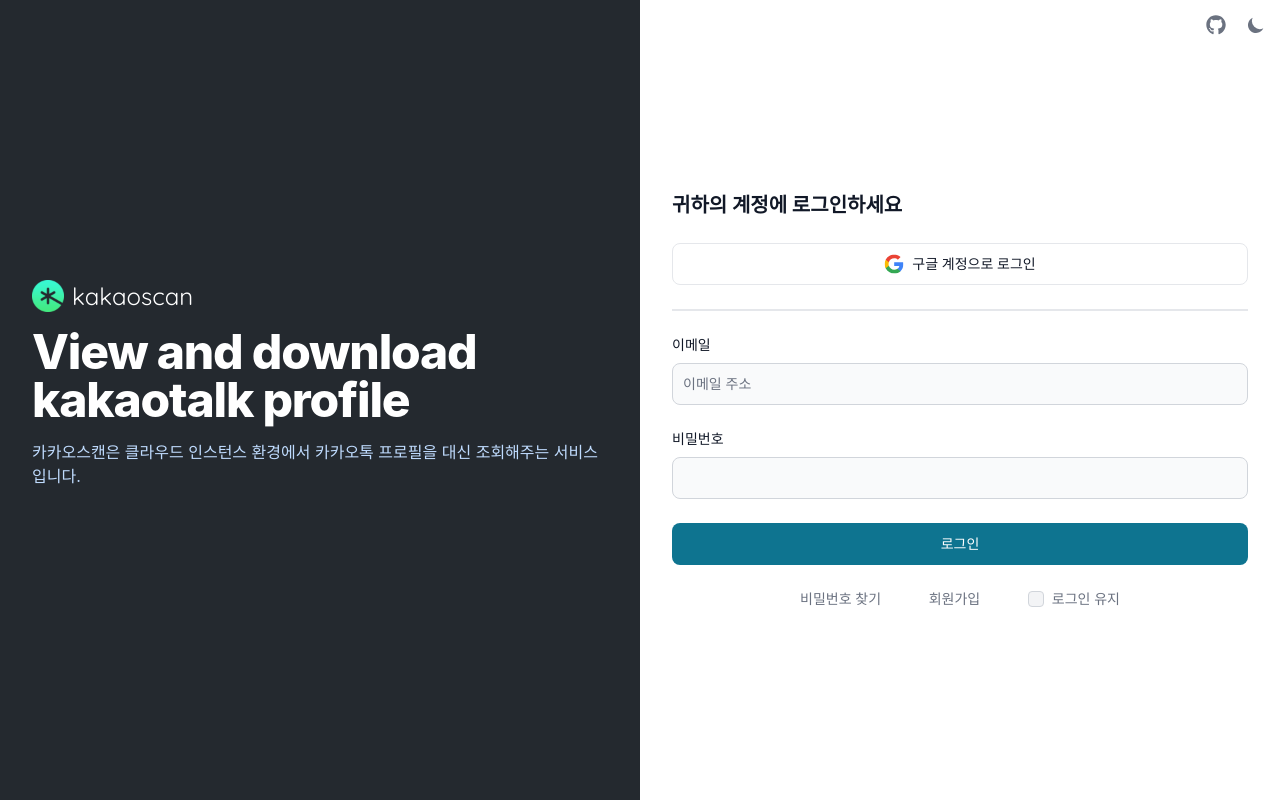
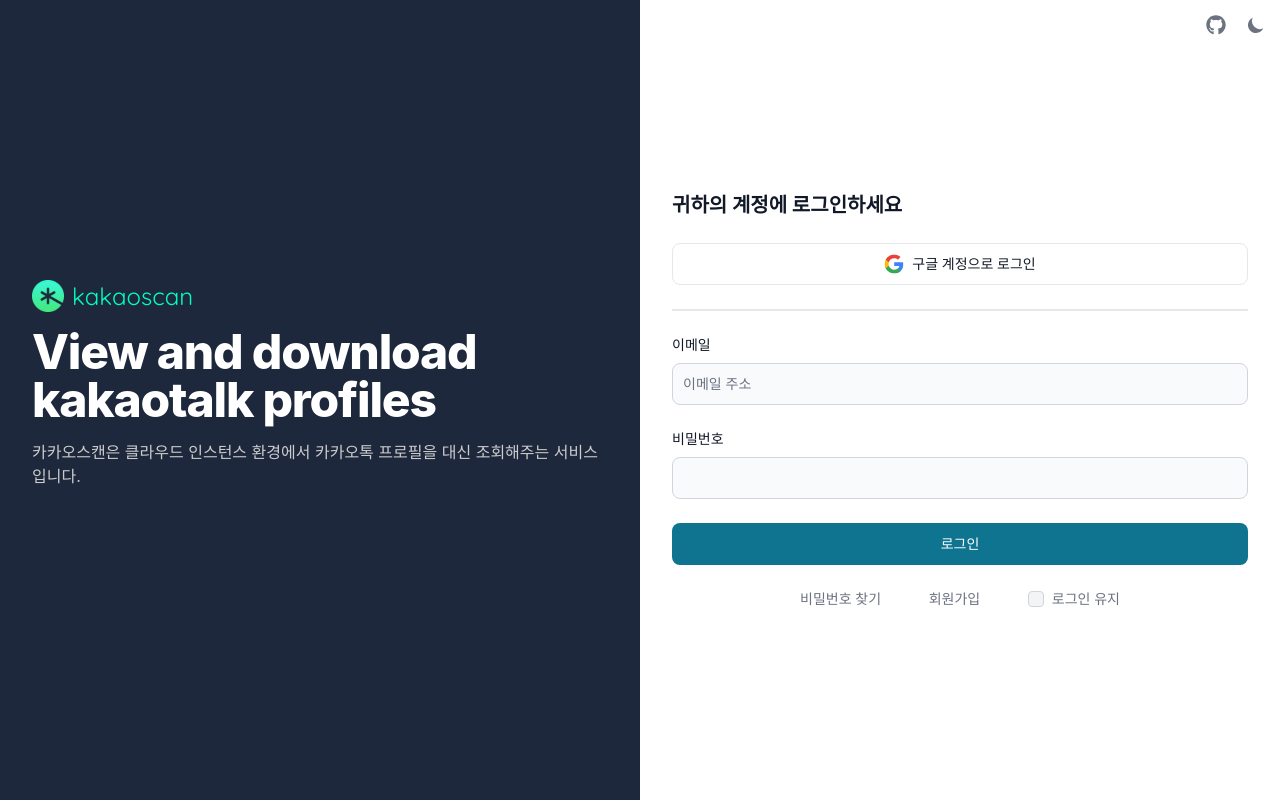
Before and after one commit to ekfkawl/kakaoscan, a React (Create React App) app in the folder client/: page / in a window 1280 px wide. Built offline with nearby package versions, Linux system fonts and the light colour scheme.

Commit message:
style: edit tag style

```diff
--- a/client/src/components/auth/LoginForm.tsx
+++ b/client/src/components/auth/LoginForm.tsx
@@ -75,12 +75,12 @@
             </Button>
             <div className="max-w-xs mx-auto">
                 <div className="flex items-center justify-between">
-                    <a
-                        href="#"
+                    <Link
+                        to="/"
                         className="text-sm font-medium text-gray-500 hover:underline dark:text-gray-300"
                     >
                         비밀번호 찾기
-                    </a>
+                    </Link>
                     <Link
                         to="/register"
                         className="text-sm font-medium text-gray-500 hover:underline dark:text-gray-300"
@@ -89,7 +89,7 @@
                     </Link>
                     <div className="flex items-start">
                         <div className="flex h-5 items-center">
-                            <Checkbox id="remember-description" required />
+                            <Checkbox id="remember-description" />
                         </div>
                         <div className="ml-2 text-sm">
                             <Label htmlFor="remember-description" className="text-gray-500 dark:text-gray-300">로그인 유지</Label>
--- a/client/src/pages/AuthPage.tsx
+++ b/client/src/pages/AuthPage.tsx
@@ -1,27 +1,23 @@
-import React, { PropsWithChildren } from 'react';
-import { Avatar } from "flowbite-react";
+import React, {PropsWithChildren} from 'react';
 
 const AuthPage: React.FC<PropsWithChildren<{}>> = ({ children }) => {
     return (
         <section className="bg-white dark:bg-gray-900">
             <div className="grid lg:h-screen lg:grid-cols-2">
-                <div className="flex items-center justify-center bg-[#24292F] px-4 py-6 sm:px-0 lg:py-0">
+                <div className="flex items-center justify-center bg-[#1E283C] px-4 py-6 sm:px-0 lg:py-0">
                     <div className="max-w-md xl:max-w-xl">
-                        <a
-                            href="#"
-                            className="mb-4 flex items-center text-2xl quicksand text-white"
-                        >
+                        <div className="mb-4 flex items-center text-2xl quicksand text-[#00FFC0]">
                             <img
                                 className="mr-2 h-8 w-8"
                                 src="/favicon.png"
                                 alt="logo"
                             />
                             kakaoscan
-                        </a>
+                        </div>
                         <h1 className="mb-4 text-3xl font-extrabold leading-none tracking-tight text-white xl:text-5xl">
-                            View and download kakaotalk profile
+                            View and download kakaotalk profiles
                         </h1>
-                        <p className="mb-4 text-primary-200 lg:mb-8">
+                        <p className="mb-4 text-[#CCCCCC] lg:mb-8">
                             카카오스캔은 클라우드 인스턴스 환경에서 카카오톡 프로필을 대신 조회해주는 서비스입니다.
                         </p>
                     </div>
```
